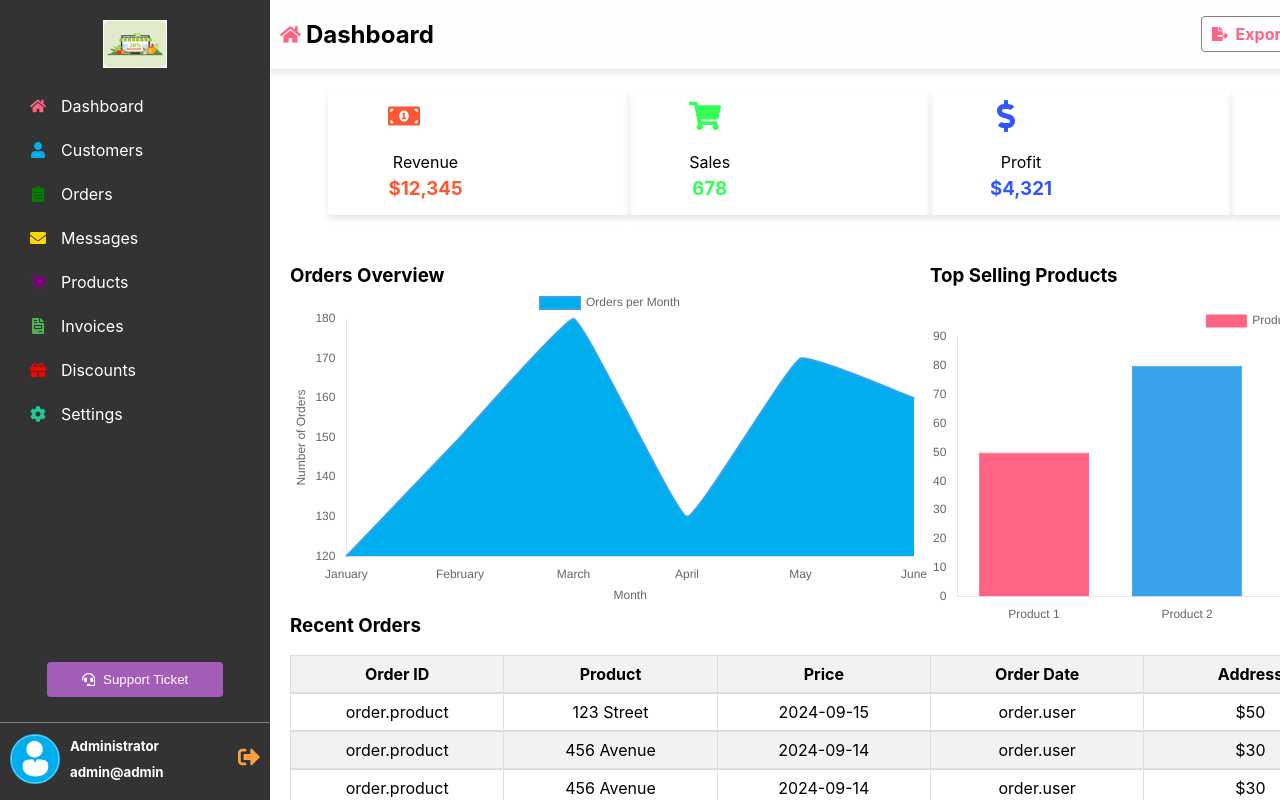
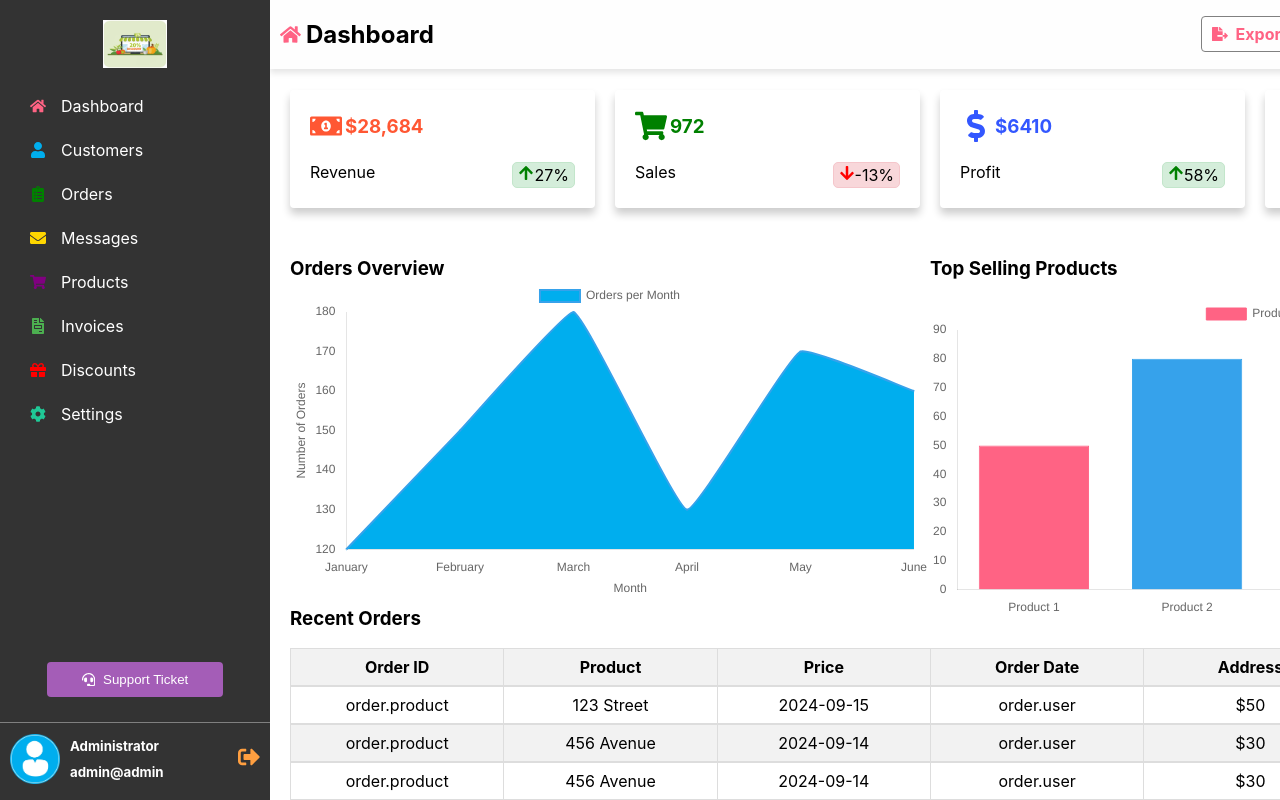
Before and after one commit to Ombito/Admin-dashboard, a React (Create React App) app: page / in a window 1280 px wide. Shown: the top 800 px of the page. Built offline with nearby package versions, Linux system fonts and the light colour scheme.

Commit message:
Fix: dashboard

```diff
--- a/package.json
+++ b/package.json
@@ -13,6 +13,7 @@
     "react-icons": "^5.0.1",
     "react-router-dom": "^6.22.3",
     "react-scripts": "5.0.1",
+    "react-to-print": "^3.0.1",
     "web-vitals": "^2.1.4"
   },
   "scripts": {
--- a/src/components/Home/home.css
+++ b/src/components/Home/home.css
@@ -62,29 +62,30 @@
 }
 .dashboard-stats-container {
   display: flex;
+  flex-wrap: wrap;
+  gap: 20px;
+  margin: 0;
+  width: 100%;
   justify-content: space-between;
-}
-.dashboard-stats-container {
-  display: flex;
-  justify-content: space-between;
-  margin: 0 3%;
 }
 .dashboard-stat {
   display: flex;
-  width: 17%;
-  align-items: center;
-  padding: 10px 60px;
-  gap: 10px;
-  text-align: center;
+  flex-direction: column;
+  flex: 1;
+  width: 100%;
+  padding: 20px;
   border-radius: 4px;
-  box-shadow: 0 4px 6px rgba(0, 0, 0, 0.1);
+  box-shadow: 0 6px 8px rgba(0,0,0,0.2);
+}
+.dashboard-analytics {
+  display: flex;
 }
 .dashboard-icon {
   font-size: 2rem;
+  margin-right: 3px;
 }
-.dashboard-stat div {
+.statRatio-div {
   display: flex;
-  flex-direction: column;
 }
 .dashboard-stat p {
   margin: 0;
@@ -92,6 +93,28 @@
 .dashboard-stat h3 {
   margin: 5px 0;
 }
+
+.statRatio-div {
+  display: flex;
+  justify-content: space-between;
+  width: 100%;
+}
+.statRatio-divs {
+  display: flex;
+  padding: 2px 5px;
+  border-radius: 5px;
+}
+.statRatio-divs.increase {
+  background-color: #d4edda;
+  border: 1px solid #c3e6cb;
+}
+
+.statRatio-divs.decrease {
+  background-color: #f8d7da;
+  border: 1px solid #f5c6cb;
+}
+
+
 .dashboard-top-products {
   width: 270px;
   box-shadow: 0 4px 6px rgba(0, 0, 0, 0.1);
--- a/src/components/Home/home.jsx
+++ b/src/components/Home/home.jsx
@@ -1,18 +1,20 @@
-import React, { useState, useEffect } from 'react'
+import React, { useState, useEffect, useRef } from 'react'
 import Barchart from '../Barchart/barchart';
 import Piechart from '../Piechart/piechart';
 import Linegraph from '../Linegraph/linegraph';
 import './home.css';
-import { FaMoneyBillAlt, FaShoppingCart, FaDollarSign, FaUsers, FaHome, FaFileExport } from 'react-icons/fa';
+import { FaMoneyBillAlt, FaShoppingCart, FaDollarSign, FaUsers, FaHome, FaFileExport, FaArrowUp, FaArrowDown } from 'react-icons/fa';
 import user from "../../Assets/user.jpg";
 import { FaBell } from 'react-icons/fa';
 import data from '../data.json';
+import { useReactToPrint } from 'react-to-print';
 
 const Home = () => {
   const [loading, setLoading] = useState(true);
   const [products, setProducts] = useState([]);
   const [orders, setOrders] = useState([]);
   const [dashboardStats, setDashboardStats] = useState([]);
+  const componentRef = useRef();
 
   useEffect(() => {
     // const fetchDashboardStats = async () => {
@@ -82,19 +84,37 @@ const Home = () => {
     setLoading(false);
   }, []);
 
+  const handlePrint = useReactToPrint({
+    content: () => componentRef.current,
+    documentTitle: 'Printed Document',
+});
 
-  const DashboardStatItem = ({ icon, color, label, value }) => (
+  const DashboardStatItem = ({ icon, color, label, value, percentage }) => {
+    const isIncrease = percentage >= 0;
+
+    return (
   <div className="dashboard-stat">
-    <div>
+    <div className="dashboard-analytics">
       {icon === 'FaMoneyBillAlt' && <FaMoneyBillAlt color={color} className="dashboard-icon" />}
       {icon === 'FaShoppingCart' && <FaShoppingCart color={color} className="dashboard-icon" />}
       {icon === 'FaDollarSign' && <FaDollarSign color={color} className="dashboard-icon" />}
       {icon === 'FaUsers' && <FaUsers color={color} className="dashboard-icon" />}
-      <p>{label}</p>
       <h3 style={{ color }}>{value}</h3>
     </div>
+    <div className='statRatio-div'>
+      <p>{label}</p>
+      <div className={`statRatio-divs ${isIncrease ? 'increase' : 'decrease'}`}>
+        {isIncrease ? (
+          <FaArrowUp className="stat-icon" style={{ color: 'green' }}/>
+        ) : (
+          <FaArrowDown className="stat-icon" style={{ color: 'red' }}/>
+        )}
+        <p>{percentage}%</p>
+      </div>
+    </div>
   </div>
-);
+    )
+};
 
 
   return (
@@ -103,12 +123,12 @@ const Home = () => {
         <div style={{display: 'flex', gap: '5px', alignItems: 'center'}}>
           <FaHome color='#ff6384' fontSize={25}/><h2>Dashboard</h2>
         </div>
-        <div className="export-button">
+        <div onClick={handlePrint} className="export-button">
           <FaFileExport className="export-icon" />
           <span>Export Data</span>
         </div>
       </div>
-      <div className="dashboard-home-landing">
+      <div ref={componentRef} className="dashboard-home-landing">
         <div className="dashboard-hero">
           <div className="dashboard-stats-container">
             {dashboardStats.map((stat) => (
@@ -118,6 +138,7 @@ const Home = () => {
                 color={stat.color}
                 value={stat.value}
                 label={stat.label}
+                percentage={stat.percentage}
               />
             ))}
             </div>
--- a/src/components/data.json
+++ b/src/components/data.json
@@ -5,28 +5,32 @@
       "icon": "FaMoneyBillAlt",
       "color": "#FF5733",
       "label": "Revenue",
-      "value": "$12,345"
+      "percentage": "27",
+      "value": "$28,684"
     },
     {
       "id": 2,
       "icon": "FaShoppingCart",
-      "color": "#33FF57",
+      "color": "green",
       "label": "Sales",
-      "value": "678"
+      "percentage": "-13",
+      "value": "972"
     },
     {
       "id": 3,
       "icon": "FaDollarSign",
       "color": "#3357FF",
       "label": "Profit",
-      "value": "$4,321"
+      "percentage": "58",
+      "value": "$6410"
     },
     {
       "id": 4,
       "icon": "FaUsers",
       "color": "#F5A623",
       "label": "Users",
-      "value": "1,234"
+      "percentage": "44",
+      "value": "17,591"
     }
   ],
   "products": [
```
Also changed, not shown: 1 other file (tests, documents, lock files or other folders).
